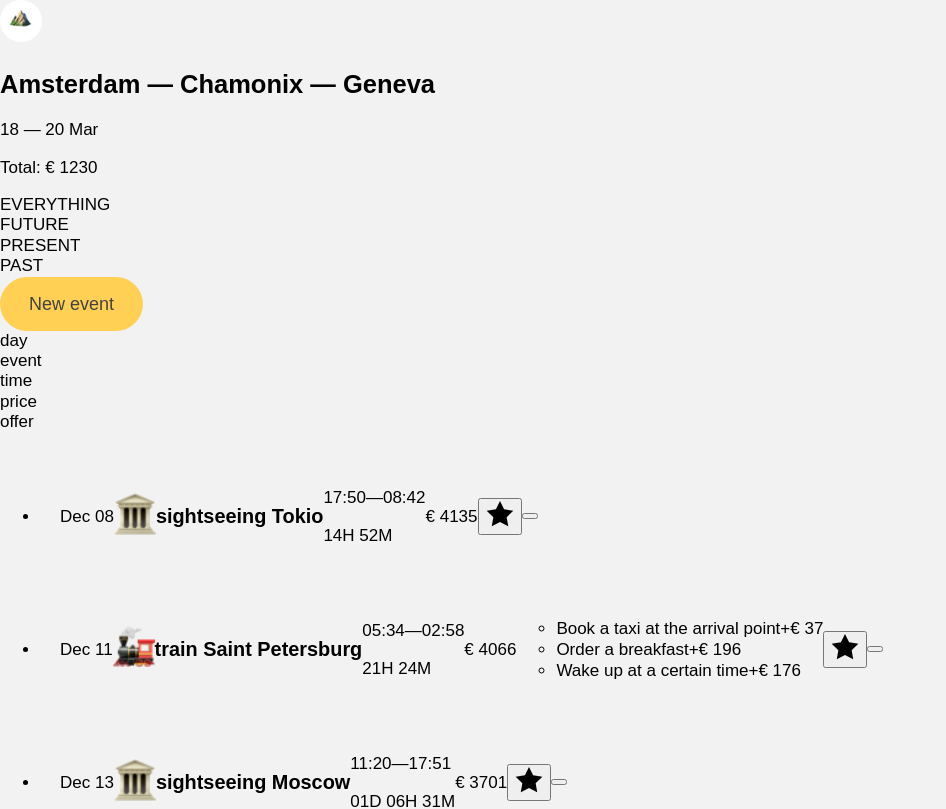
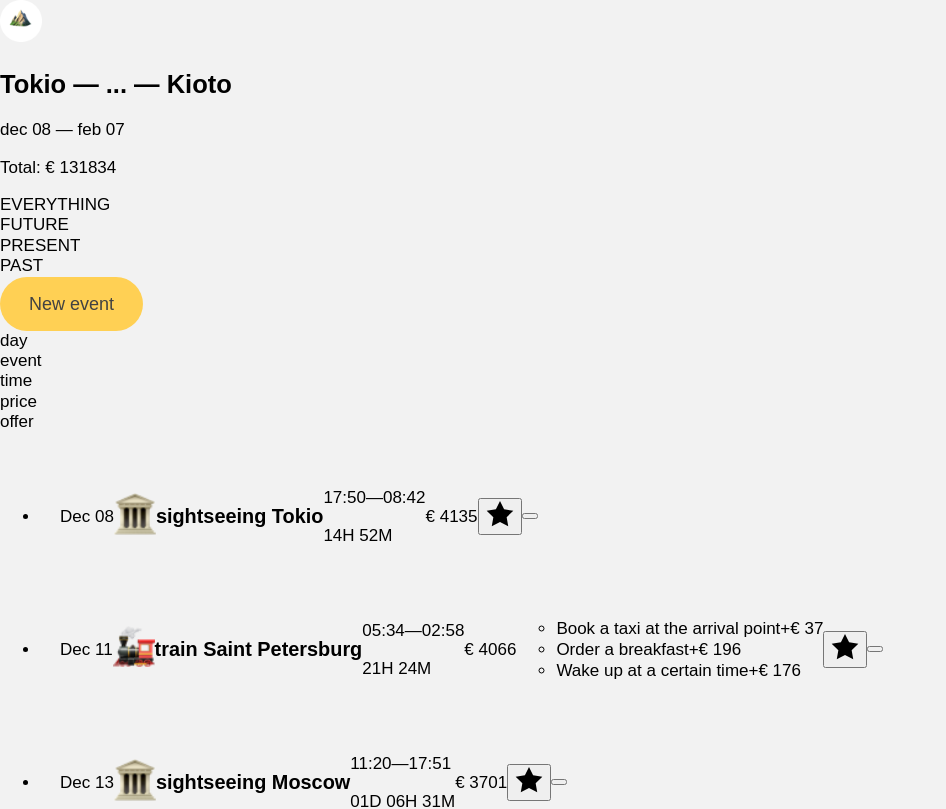
Before and after one commit to aleksy-anishchenko/big-trip-project, a React (Vite) app: page / in a window 1280 px wide. Shown: the top 809 px of the page, without its empty margins (0-946 px from the left). Built offline with nearby package versions, Linux system fonts and the light colour scheme; a web font is replaced by a local one.

Commit message:
Add component TripInfo

```diff
--- a/src/App/App.jsx
+++ b/src/App/App.jsx
@@ -2,6 +2,7 @@ import SortList from '../components/sort/sort-list/SortList';
 import FilterList from '../components/filter/filter-list/FilterList';
 import EventList from '../components/event/event-list/EventList';
 import NewPointButton from '../components/event/new-point-button/NewPointButton';
+import TripInfo from '../components/trip/trip-info/TripInfo.jsx';
 import {useState} from 'react';
 import {usePoints} from '../hooks/usePoints.js';
 
@@ -27,15 +28,7 @@ export default function App() {
         <div className={nc(lcs.pageBodyContainer, lcs.pageHeaderContainer)}>
           <img className={lcs.pageHeaderLogo} src="img/logo.png" width="42" height="42" alt="Trip logo"/>
           <div className={lcs.tripMain}>
-            <section className={nc(lcs.tripMainTripInfo, lcs.tripInfo)}>
-              <div className={lcs.tripInfoMain}>
-                <h1 className={lcs.tripInfoTitle}>Amsterdam &mdash; Chamonix &mdash; Geneva</h1>
-                <p className={lcs.tripInfoDates}>18&nbsp;&mdash;&nbsp;20 Mar</p>
-              </div>
-              <p className={lcs.tripInfoCost}>
-                Total: &euro;&nbsp;<span className={lcs.tripInfoCostValue}>1230</span>
-              </p>
-            </section>
+            <TripInfo points={points}/>
             <div className={nc(lcs.tripMainTripControls, lcs.tripControls)}>
               <FilterList points={points} setPoints={setPoints}/>
             </div>
--- a/src/App/App.module.scss
+++ b/src/App/App.module.scss
@@ -65,49 +65,6 @@
   padding-bottom: 10px;
 }
 
-.trip-main__trip-info {
-  width: 100%;
-  margin-bottom: 35px;
-}
-
-.trip-info {
-  display: -ms-flexbox;
-  display: flex;
-  -ms-flex-align: center;
-      align-items: center;
-  -ms-flex-pack: justify;
-}
-
-.trip-info__main {
-  width: 600px;
-}
-
-.trip-info__title {
-  margin: 0;
-  margin-bottom: 4px;
-  font-weight: 800;
-  font-size: 17px;
-  line-height: 21px;
-}
-
-.trip-info__dates {
-  margin: 0;
-  font-weight: 800;
-  font-size: 13px;
-  line-height: 16px;
-  text-transform: uppercase;
-  opacity: 0.8;
-}
-
-.trip-info__cost {
-  width: 170px;
-  margin: 0 0 0 auto;
-  font-weight: 700;
-  font-size: 21px;
-  line-height: 25px;
-  text-align: center;
-}
-
 .trip-main__trip-controls {
   margin-top: 36px;
   width: 600px;
--- /dev/null
+++ b/src/components/trip/trip-info/TripInfo.jsx
@@ -0,0 +1,33 @@
+import {useDestinations} from '../../../hooks/useDestinations.js';
+import {humanizePointDate} from '../../../utils.js';
+import {DateFormatType} from '../../../data.js';
+import nc from 'classnames';
+import lcs from './TripInfo.module.scss';
+
+export default function TripInfo({points}) {
+  const {getDestinationName} = useDestinations();
+
+  const tripDestinationNames = points.map((item) => {
+    return getDestinationName(item.destination);
+  });
+
+  const tripTitle = tripDestinationNames.length > 3 ?
+    [tripDestinationNames.slice(0, 1), tripDestinationNames.slice(-1)[0]].join(' — ... — ')
+    : tripDestinationNames.slice(0, 3).join(` — `);
+
+  const totalValue = points.reduce((sum, item) => sum + item.basePrice, 0);
+
+  const tripDates = [humanizePointDate(points[0].dateFrom, DateFormatType.EVENT_DATE.formatValue), humanizePointDate(points[points.length - 1].dateTo, DateFormatType.EVENT_DATE.formatValue)].join(' — ').toLowerCase();
+
+  return (
+    <section className={nc(lcs.tripMainTripInfo, lcs.tripInfo)}>
+      <div className={lcs.tripInfoMain}>
+        <h1 className={lcs.tripInfoTitle}>{tripTitle}</h1>
+        <p className={lcs.tripInfoDates}>{tripDates}</p>
+      </div>
+      <p className={lcs.tripInfoCost}>
+        Total: &euro;&nbsp;<span className={lcs.tripInfoCostValue}>{totalValue}</span>
+      </p>
+    </section>
+  )
+}
--- /dev/null
+++ b/src/components/trip/trip-info/TripInfo.module.scss
@@ -0,0 +1,42 @@
+.trip-main__trip-info {
+  width: 100%;
+  margin-bottom: 35px;
+}
+
+.trip-info {
+  display: -ms-flexbox;
+  display: flex;
+  -ms-flex-align: center;
+  align-items: center;
+  -ms-flex-pack: justify;
+}
+
+.trip-info__main {
+  width: 600px;
+}
+
+.trip-info__title {
+  margin: 0;
+  margin-bottom: 4px;
+  font-weight: 800;
+  font-size: 17px;
+  line-height: 21px;
+}
+
+.trip-info__dates {
+  margin: 0;
+  font-weight: 800;
+  font-size: 13px;
+  line-height: 16px;
+  text-transform: uppercase;
+  opacity: 0.8;
+}
+
+.trip-info__cost {
+  width: 170px;
+  margin: 0 0 0 auto;
+  font-weight: 700;
+  font-size: 21px;
+  line-height: 25px;
+  text-align: center;
+}
```
Also changed, not shown: src/components/trip/empty-list-message/EmptyListMessage.jsx (renamed from src/components/event/empty-list-message/EmptyListMessage.jsx), src/components/trip/empty-list-message/EmptyListMessage.module.scss (renamed from src/components/event/empty-list-message/EmptyListMessage.module.scss). Lines whose indentation alone changed are shown as unchanged.
